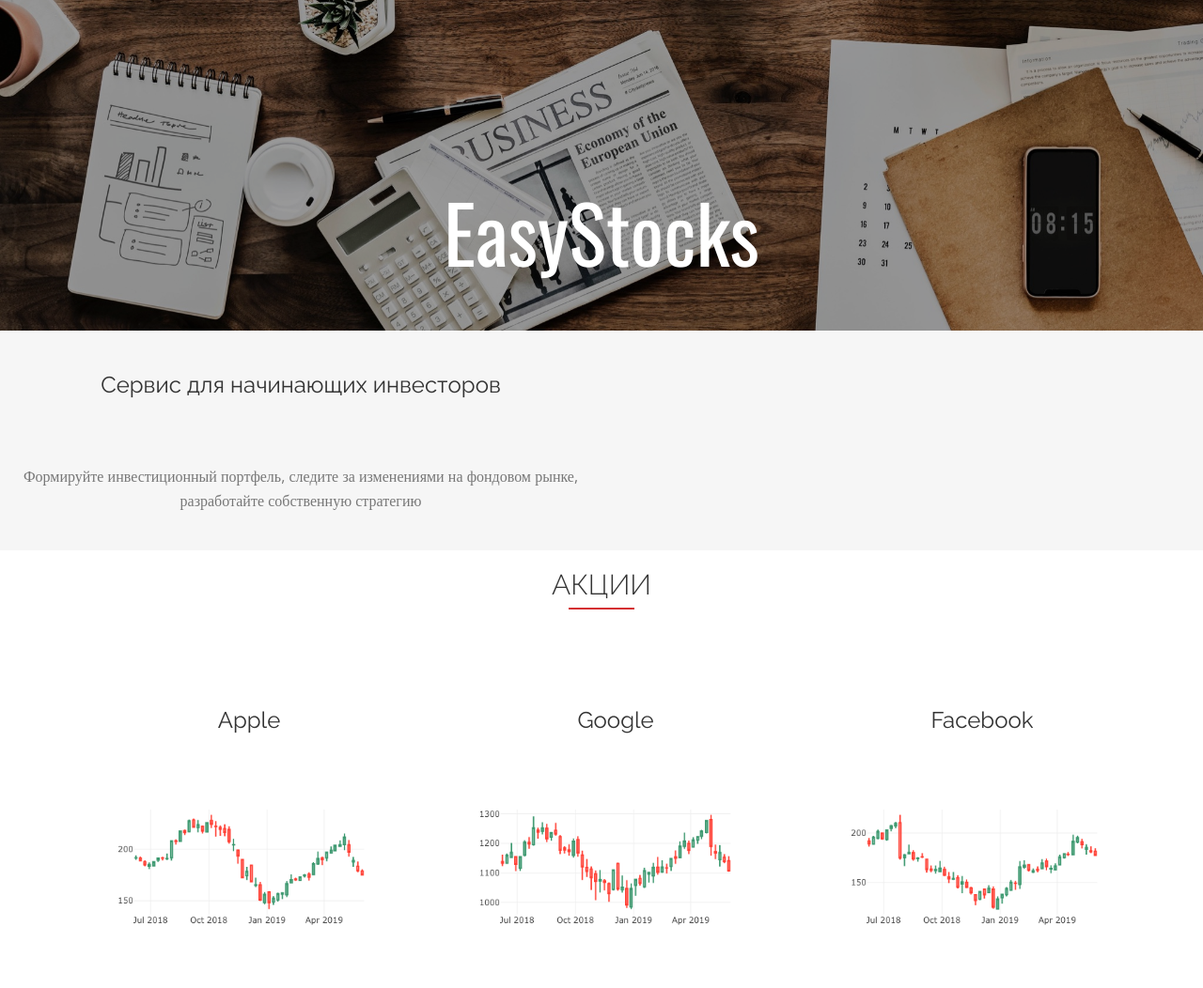
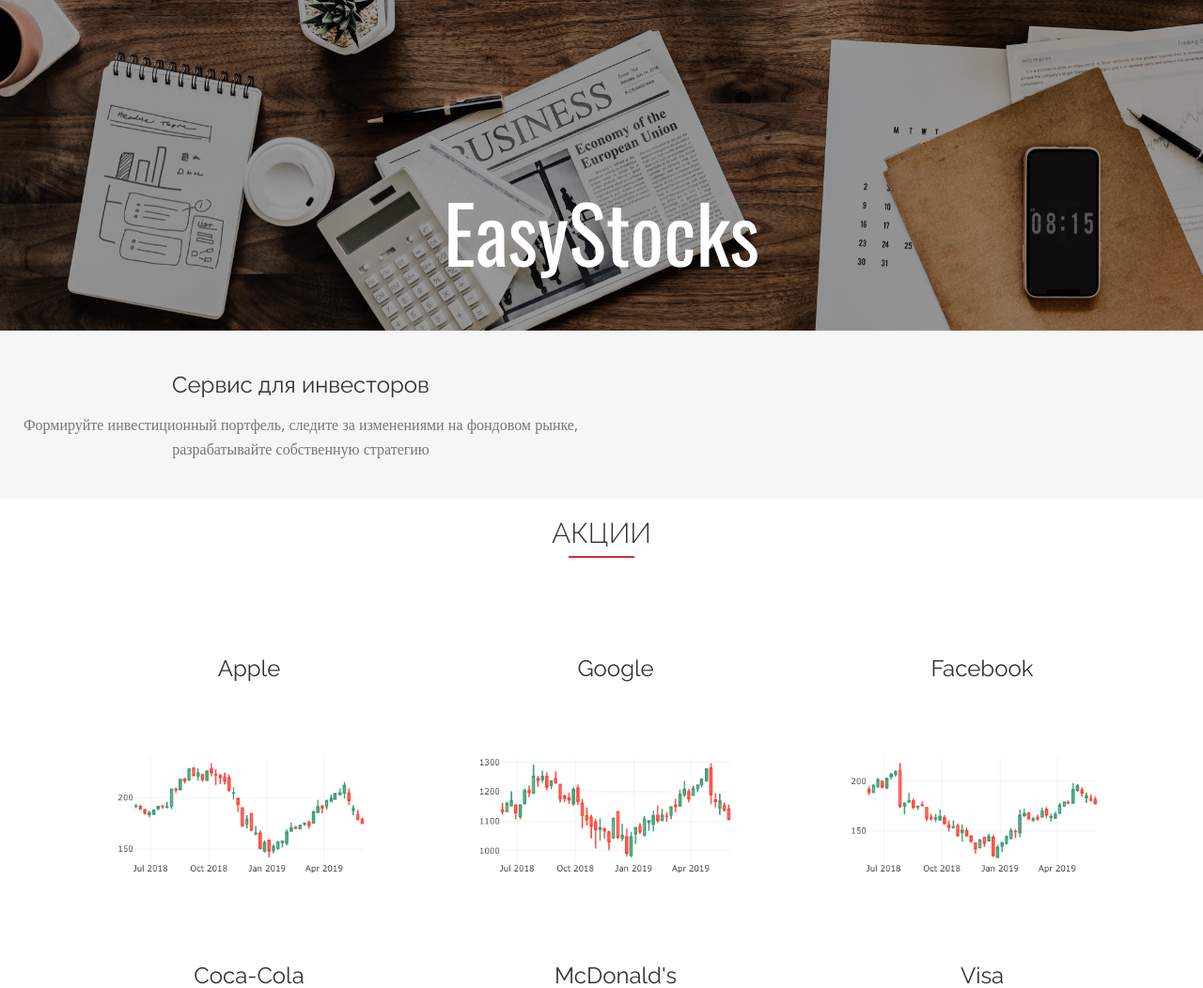
Before and after one commit to AirVan21/EasyStocks, a Django app: page / in a window 1280 px wide. Shown: the top 1052 px of the page at 94% size. Run offline with Django 3.2, Linux system fonts and the light colour scheme; data comes from the database, SQL or seed files in the repository; parts of the project's set-up code (start-up, migrations or seed data) failed here and were passed over; some libraries are stand-ins or nearby versions.

Commit message:
Minor polish in home.html

```diff
--- a/templates/home.html
+++ b/templates/home.html
@@ -72,10 +72,8 @@
       <div class="row">
         <div class="col-xs-12 col-md-6">
           <div class="about-text">
-            <div class="section-title">
-              <h3 class="text-center">Сервис для начинающих инвесторов</h3>
-            </div>
-            <p class="text-center">Формируйте инвестиционный портфель, следите за изменениями на фондовом рынке, разработайте собственную стратегию</p>
+            <h3 class="text-center">Сервис для инвесторов</h3>
+            <p class="text-center">Формируйте инвестиционный портфель, следите за изменениями на фондовом рынке, разрабатывайте собственную стратегию</p>
           </div>
         </div>
         <div class="col-xs-12 col-md-6">
```
